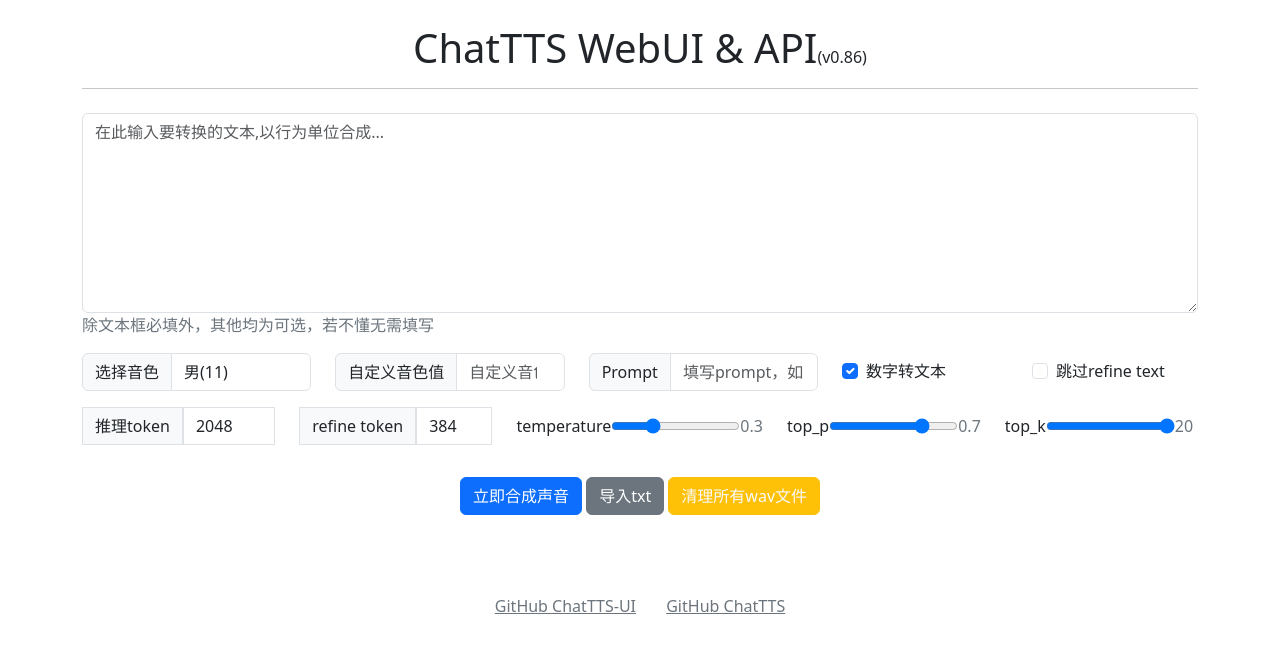
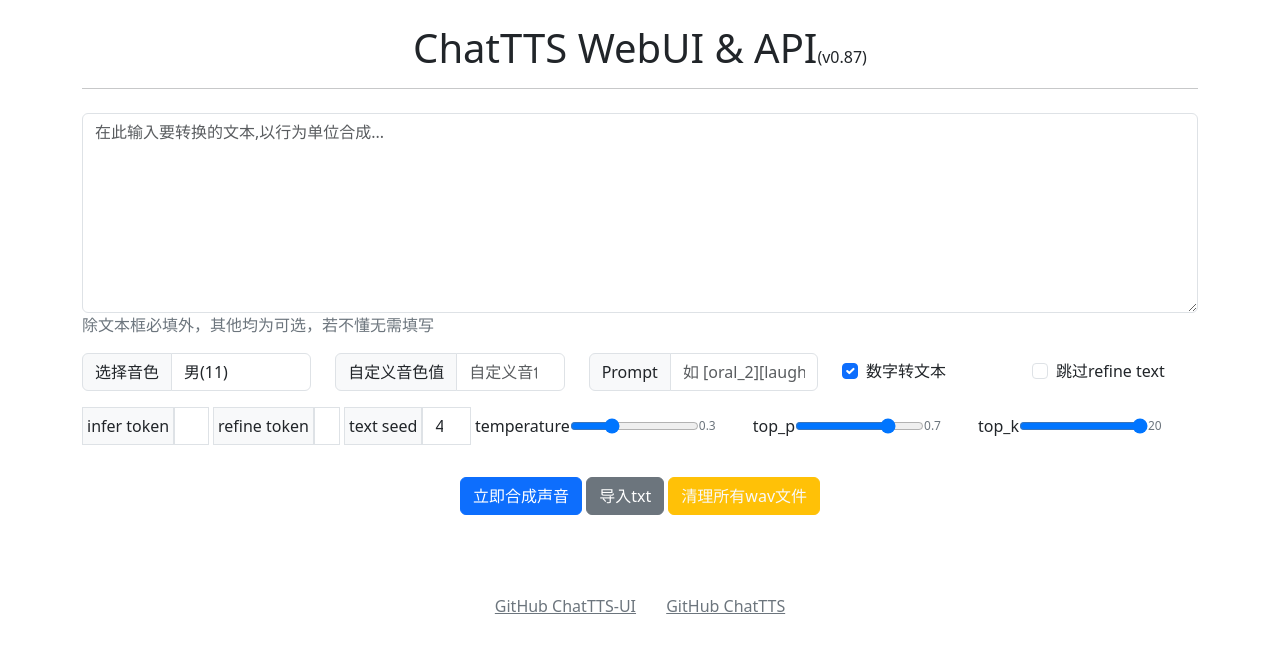
Before and after one commit to jianchang512/ChatTTS-ui, a Flask app: page / in a window 1280 px wide. Shown: the top 653 px of the page. Run offline with Flask 3, Linux system fonts and the light colour scheme; some libraries are stand-ins or nearby versions.

Commit message:
features:add text seed input

```diff
--- a/app.py
+++ b/app.py
@@ -114,9 +114,14 @@
     is_split=0
     refine_max_new_token=384
     infer_max_new_token=2048
+    text_seed=42
     try:
         skip_refine = int(request.form.get("skip_refine",0))
         is_split = int(request.form.get("is_split",0))
+    except Exception as e:
+        print(e)
+    try:
+        text_seed = int(request.form.get("text_seed",42))
     except Exception as e:
         print(e)
     try:
@@ -149,7 +154,9 @@
     # 中英按语言分行
     text_list=[t.strip() for t in text.split("\n") if t.strip()]
     new_text=text_list if is_split==0 else utils.split_text(text_list)
-
+    if text_seed>0:
+        torch.manual_seed(text_seed)
+    print(f'{text_seed=}')
     wavs = chat.infer(new_text, use_decoder=True, skip_refine_text=True if int(skip_refine)==1 else False,params_infer_code={
         'spk_emb': rand_spk,
         'temperature':temperature,
--- a/templates/index.html
+++ b/templates/index.html
@@ -34,6 +34,12 @@
     }
 	.font12{
 		font-size:12px
+	}
+	.w-50px{
+		display:inline-block;
+		width:50px;
+		white-space:nowrap;
+		overflow:visible
 	}
 
 	</style>
@@ -82,7 +88,7 @@
 				</div>
 				<div class="col align-items-center input-group">
 						<span class="input-group-text" id="">Prompt</span>
-						<input id="prompt" class="form-control" data-toggle="tooltip" title="填写prompt，如 [oral_2][laugh_0][break_6]" placeholder="填写prompt，如 [oral_2][laugh_0][break_6]" />
+						<input id="prompt" class="form-control" data-toggle="tooltip" title="填写prompt，如 [oral_2][laugh_0][break_6]" placeholder="如 [oral_2][laugh_0][break_6]" />
 				</div>
 
 				<div class="col-2 align-items-center">
@@ -100,32 +106,36 @@
 			</div>
 		</div>
 		<div class="col-12 my-2 d-flex align-items-center justify-content-between" id="temper_wrap">
-			<div class="row">
-    <div class="align-items-center col d-flex">
-					<span class="input-group-text  rounded-0" id="">推理token</span>
+			<div class="row gx-1">
+			<div class="align-items-center col d-flex">
+					<span class="input-group-text  rounded-0 px-1" id="">infer token</span>
 					<input id="infer_max_new_token" data-toggle="tooltip" class="form-control rounded-0 " value="2048" type="number" min="1024"  title="推理最大token，默认2048">
 			</div>
 			<div class="align-items-center col d-flex">
-					<span class="input-group-text  rounded-0" id="">refine token</span>
+					<span class="input-group-text  rounded-0 px-1" id="">refine token</span>
 					<input id="refine_max_new_token" data-toggle="tooltip" class="form-control  rounded-0 " value="384" type="number" min="1" title="refine text 最大token，默认384，未跳过refine text时有效">
+			</div>
+			<div class="align-items-center col d-flex">
+					<span class="input-group-text  rounded-0 px-1" id="">text seed</span>
+					<input id="text_seed" class="form-control  rounded-0 " value="42" type="number" min="0" >
 			</div>
 			<div class="form-group d-flex col align-items-center">
 				<label for="temperature">temperature</label>
 				<input type="range" class="form-control-range" id="temperature" min="0.00001" max="1.0" step="0.00001" value="0.3">
-				<span class="text-secondary fs-6">0.3</span>
+				<span class="w-50px text-secondary font12">0.3</span>
 			</div>
 
 			<div class="form-group d-flex col align-items-center">
 				<label for="top_p">top_p</label>
 				<input type="range" class="form-control-range" id="top_p" min="0.1" max="0.9" step="0.05" value="0.7">
-				<span class="text-secondary fs-6">0.7</span>
+				<span class="w-50px text-secondary font12">0.7</span>
 
 			</div>
 
 			<div class="form-group d-flex col align-items-center">
 				<label for="top_k">top_k</label>
 				<input type="range" class="form-control-range" id="top_k" min="1" max="20" step="1" value="20">
-				<span class="text-secondary fs-6">20</span>
+				<span class="w-50px text-secondary font12">20</span>
 
 			</div>			</div>
 		</div>
@@ -157,7 +167,7 @@
 
     let audioGenerated = false;
 
-  $('#temper_wrap input[type="range"]').change(function(){
+  $('#temper_wrap input[type="range"]').on('input',function(){
 	$(this).next().text(($(this).val()));
   });
     $('#submit-btn').click(function() {
@@ -178,12 +188,13 @@
 			let data={
 				text: text,
 				prompt:$('#prompt').val(),
-				voice:$('#voice').val(),
+				voice:parseInt($('#voice').val()),
 				temperature:parseFloat($('#temperature').val()),
 				top_p:parseFloat($('#top_p').val()),
 				top_k:parseFloat($('#top_k').val()),
-				refine_max_new_token:$('#refine_max_new_token').val(),
-				infer_max_new_token:$('#infer_max_new_token').val(),
+				refine_max_new_token:parseInt($('#refine_max_new_token').val()),
+				infer_max_new_token:parseInt($('#infer_max_new_token').val()),
+				text_seed:parseInt($(text_seed).val()),
 				skip_refine:$('#skip_refine').prop('checked')?1:0,
 				is_split:$('#is_split').prop('checked')?1:0,
 				custom_voice:custom_voice?parseInt(custom_voice):0
--- a/uilib/__init__.py
+++ b/uilib/__init__.py
@@ -1 +1 @@
-VERSION='0.86'
+VERSION='0.87'
```
